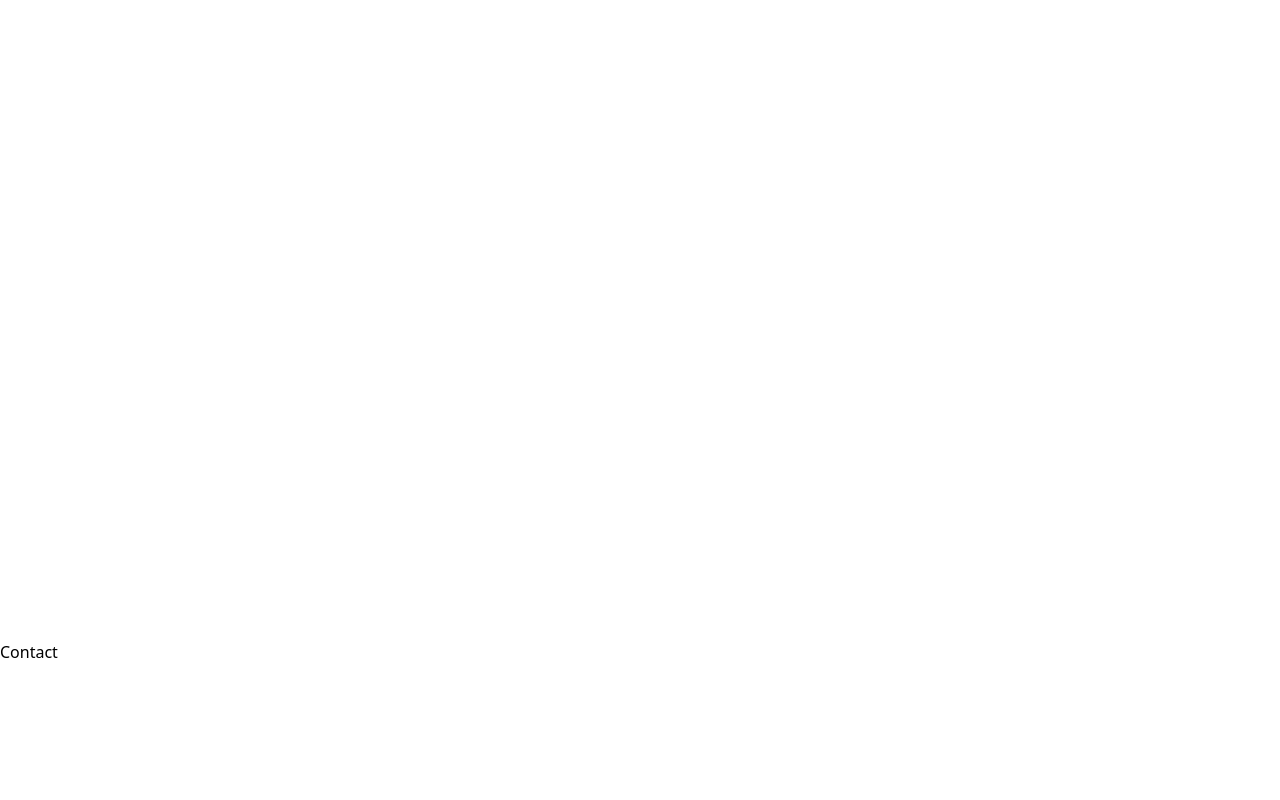
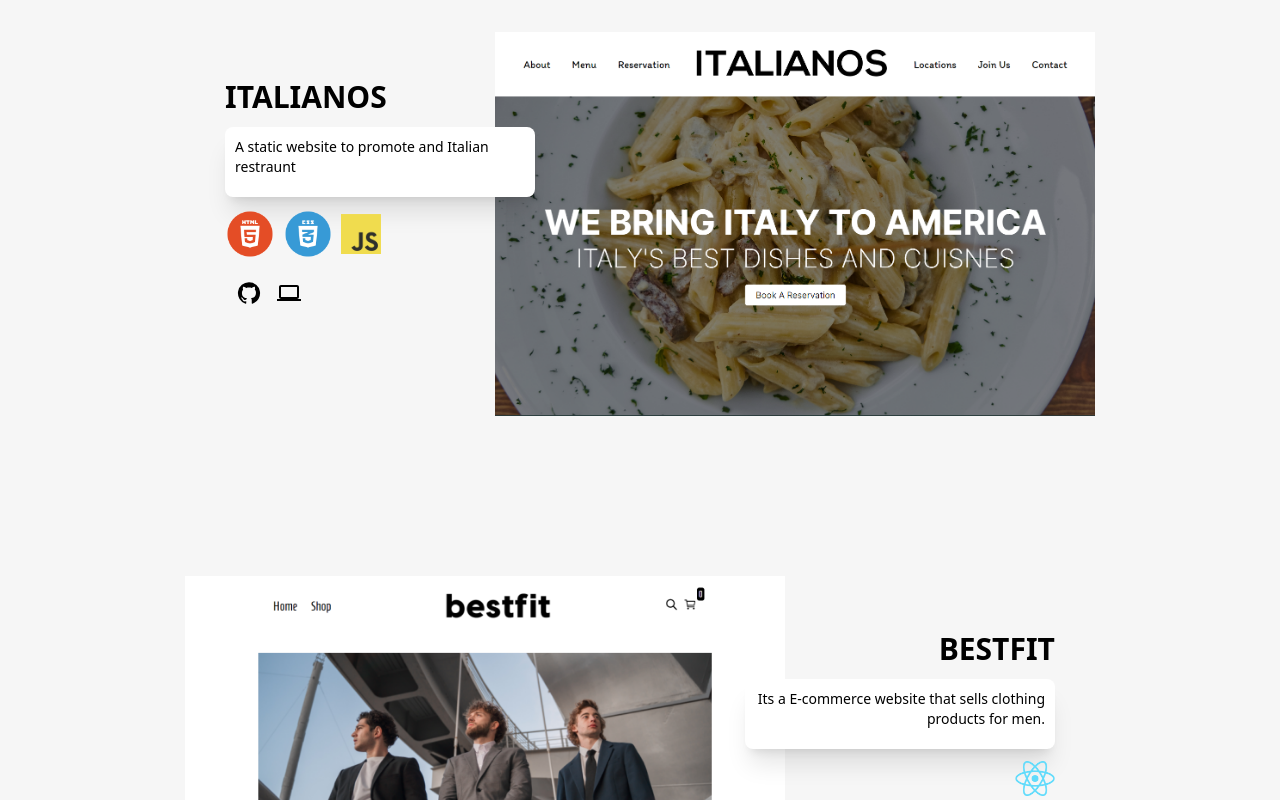
Before and after one commit to XavianMoody10/Portfolio, a React (Vite) app in the folder client/: page / in a window 1280 px wide. Shown: the part 1760-2560 px from the top of the page. Built offline with nearby package versions, Linux system fonts and the light colour scheme.

Commit message:
Completed projects page and added some project data

```diff
--- /dev/null
+++ b/client/src/components/ProjectDescription/ProjectDescription.jsx
@@ -0,0 +1,9 @@
+import React from "react";
+
+export const ProjectDescription = ({ reverse, desc }) => {
+  return (
+    <div className=" p-p-card bg-white w-w-card shadow-xl rounded-lg">
+      <p className={` w-full text-sm ${reverse ? "text-right" : ""}`}>{desc}</p>
+    </div>
+  );
+};
--- /dev/null
+++ b/client/src/components/ProjectImage/ProjectImage.jsx
@@ -0,0 +1,7 @@
+import React from "react";
+
+export const ProjectImage = ({ imageSrc }) => {
+  return (
+    <img className=" h-96 object-cover " src={imageSrc} alt="" width={600} />
+  );
+};
--- /dev/null
+++ b/client/src/components/ProjectLinks/ProjectLinks.jsx
@@ -0,0 +1,21 @@
+import React from "react";
+import GitHubIcon from "@mui/icons-material/GitHub";
+import ComputerIcon from "@mui/icons-material/Computer";
+
+export const ProjectLinks = ({ reverse, links }) => {
+  const iconsStyles = {
+    cursor: "pointer",
+  };
+
+  return (
+    <ul className={`flex gap-4 ml-3 mt-5 ${reverse ? "justify-end" : ""}`}>
+      <a href={links.code} target="true">
+        <GitHubIcon sx={iconsStyles}></GitHubIcon>
+      </a>
+
+      <a href={links.live} target="true">
+        <ComputerIcon sx={iconsStyles}></ComputerIcon>
+      </a>
+    </ul>
+  );
+};
--- /dev/null
+++ b/client/src/components/ProjectTechs/ProjectTechs.jsx
@@ -0,0 +1,33 @@
+import React from "react";
+import htmlIcon from "../../assets/html.png";
+import cssIcon from "../../assets/css.png";
+import javascriptIcon from "../../assets/javascript.png";
+import reactIcon from "../../assets/react.png";
+import nodeIcon from "../../assets/node.png";
+import expressIcon from "../../assets/express.png";
+
+export const ProjectTechs = ({ reverse, techs }) => {
+  const techsMap = techs.map((tech) => {
+    if (tech === "html") {
+      return <img key={tech} src={htmlIcon} alt="" width={50} />;
+    } else if (tech === "css") {
+      return <img key={tech} src={cssIcon} alt="" width={50} />;
+    } else if (tech === "javascript") {
+      return <img key={tech} src={javascriptIcon} alt="" width={40} />;
+    } else if (tech === "react") {
+      return <img key={tech} src={reactIcon} alt="" width={40} />;
+    } else if (tech === "node") {
+      return <img key={tech} src={nodeIcon} alt="" width={100} />;
+    } else if (tech === "express") {
+      return <img key={tech} src={expressIcon} alt="" width={120} />;
+    }
+  });
+
+  return (
+    <ul
+      className={`flex items-center gap-2 mt-3 ${reverse ? "justify-end" : ""}`}
+    >
+      {techsMap}
+    </ul>
+  );
+};
--- /dev/null
+++ b/client/src/data/data.js
@@ -0,0 +1,51 @@
+import italianos from "../assets/projects/italianos.png";
+import bestfit from "../assets/projects/bestfit.png";
+
+const projects = [
+  {
+    id: 0,
+    title: "ITALIANOS",
+    image: italianos,
+    desc: "A static website to promote and Italian restraunt",
+    links: {
+      code: "https://github.com/XavianMoody10/Italianos/tree/main",
+      live: "https://italianos.vercel.app/",
+    },
+    techs: ["html", "css", "javascript"],
+  },
+  {
+    id: 1,
+    title: "BESTFIT",
+    image: bestfit,
+    desc: "Its a E-commerce website that sells clothing products for men.",
+    links: {
+      code: "https://github.com/XavianMoody10/Bestfit/tree/main",
+      live: "https://bestfit.vercel.app/",
+    },
+    techs: ["react"],
+  },
+  {
+    id: 2,
+    title: "ITALIANOS",
+    image: "",
+    desc: "A static website to promote and Italian restraunt",
+    links: {
+      code: "https://github.com/XavianMoody10/Italianos/tree/main",
+      live: "https://italianos.vercel.app/",
+    },
+    techs: ["html", "css", "javascript"],
+  },
+  {
+    id: 3,
+    title: "ITALIANOS",
+    image: "",
+    desc: "A static website to promote and Italian restraunt",
+    links: {
+      code: "https://github.com/XavianMoody10/Italianos/tree/main",
+      live: "https://italianos.vercel.app/",
+    },
+    techs: ["html", "css", "javascript"],
+  },
+];
+
+export default { projects };
--- a/client/src/features/Header/Header.jsx
+++ b/client/src/features/Header/Header.jsx
@@ -19,7 +19,7 @@ export const Header = ({ section, setSection }) => {
   });
 
   return (
-    <header className="flex items-center justify-between px-9 py-4 fixed top-0 w-screen bg-white">
+    <header className="flex items-center justify-between px-9 py-4 fixed top-0 w-screen bg-white z-10">
       <img src={logo} alt="logo" width={100} />
 
       <ul className="flex gap-4">{linksMap}</ul>
--- /dev/null
+++ b/client/src/features/Project/Project.jsx
@@ -0,0 +1,33 @@
+import React from "react";
+import { ProjectDescription } from "../../components/ProjectDescription/ProjectDescription";
+import { ProjectImage } from "../../components/ProjectImage/ProjectImage";
+import { ProjectLinks } from "../../components/ProjectLinks/ProjectLinks";
+import { ProjectTechs } from "../../components/ProjectTechs/ProjectTechs";
+
+export const Project = ({ reverse, project }) => {
+  const { title, image, desc, links, techs } = project;
+
+  return (
+    <div className={` flex items-center ${reverse ? "flex-row-reverse" : ""}`}>
+      <div
+        className={`relative ${
+          reverse ? "right-10" : "left-10"
+        } bottom-8 h-h-project`}
+      >
+        <h3
+          className={` font-semibold text-3xl mb-3 ${
+            reverse ? "text-right" : ""
+          }`}
+        >
+          {title}
+        </h3>
+
+        <ProjectDescription reverse={reverse} desc={desc} />
+        <ProjectTechs reverse={reverse} techs={techs} />
+        <ProjectLinks reverse={reverse} links={links} />
+      </div>
+
+      <ProjectImage imageSrc={image}></ProjectImage>
+    </div>
+  );
+};
--- a/client/src/index.css
+++ b/client/src/index.css
@@ -1,6 +1,10 @@
 @tailwind base;
 @tailwind components;
 @tailwind utilities;
+
+body {
+  background-color: #f6f6f6;
+}
 
 section {
   min-height: 100vh;
--- a/client/src/sections/Projects/Projects.jsx
+++ b/client/src/sections/Projects/Projects.jsx
@@ -1,5 +1,9 @@
 import React, { useEffect } from "react";
 import { useObserver } from "../../hooks/useObserver";
+import italianos from "../../assets/projects/italianos.png";
+import bestfit from "../../assets/projects/bestfit.png";
+import { Project } from "../../features/Project/Project";
+import data from "../../data/data";
 
 export const Projects = ({ setSection }) => {
   const { ref, inView, entry } = useObserver();
@@ -10,9 +14,32 @@ export const Projects = ({ setSection }) => {
     }
   }, [inView]);
 
+  // Display projects using map method
+  const dataMap = data.projects.map((project, index) => {
+    const isEven = index % 2;
+
+    return (
+      <Project
+        key={project.id}
+        // if index is an even number reverse project layout, else use default layout
+        reverse={isEven === 0 ? false : true}
+        project={project}
+      />
+    );
+  });
+
   return (
-    <section id="projects" ref={ref}>
-      Projects
+    <section
+      id="projects"
+      ref={ref}
+      className=" flex items-center justify-center"
+    >
+      <div className=" flex flex-col gap-40 mt-48">
+        {/* <Project reverse={false} imageSrc={italianos}></Project>
+        <Project reverse={true} imageSrc={bestfit}></Project> */}
+
+        {dataMap}
+      </div>
     </section>
   );
 };
--- a/client/tailwind.config.cjs
+++ b/client/tailwind.config.cjs
@@ -13,6 +13,15 @@ module.exports = {
 
       width: {
         "w-paragraph": "500px",
+        "w-card": "310px",
+      },
+
+      padding: {
+        "p-card": "10px 10px 20px 10px",
+      },
+
+      boxShadow: {
+        "shadow-card": "box-shadow: 0px 4px 4px rgb(0 0 0 / 0.25)",
       },
     },
   },
```
Also changed, not shown: client/src/assets/projects/bestfit.png (added), client/src/assets/projects/italianos.png (added).
